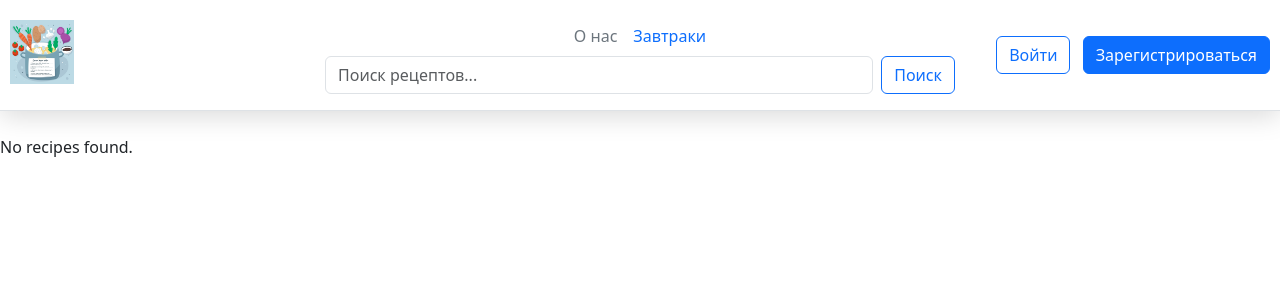
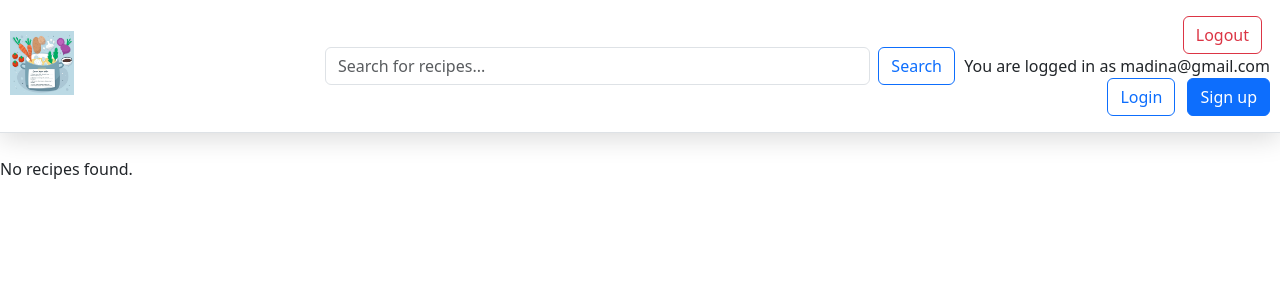
Before and after one commit to madinakuanysheva/recipes-app, a Flask app: page /main_page in a window 1280 px wide. Shown: the top 300 px of the page. Run offline with Flask 3, Linux system fonts and the light colour scheme; a user stored in the database is signed in; data that the repository does not hold is empty.

Commit message:
second version

```diff
--- a/app.py
+++ b/app.py
@@ -1,14 +1,11 @@
-from flask import Flask, render_template, request, session, redirect, url_for
+from flask import Flask, flash, redirect, render_template, request, session, url_for
 import sqlite3
 import requests
-from data_base import create_table_users
-
 
 
 app = Flask(__name__)
 app.secret_key = '123'
 
-create_table_users()
 
 @app.route('/register', methods=['GET', 'POST'])
 def register():
@@ -23,10 +20,9 @@ def register():
         conn.close()
 
         if existing_user:
-            error_message = "Пользователь с таким адресом электронной почты уже существует."
+            error_message = "A user with this username already exists."
             return render_template('register.html', error_message=error_message)
         else:
-            # Если пользователь с таким адресом электронной почты не существует, добавляем его в базу данных
             conn = sqlite3.connect('recipes.db')
             c = conn.cursor()
             c.execute("INSERT INTO users (username, password) VALUES (?, ?)", (username, password))
@@ -35,7 +31,6 @@ def register():
             return redirect(url_for('login'))
 
     return render_template('register.html')
-
 
 
 @app.route('/login', methods=['GET', 'POST'])
@@ -50,27 +45,24 @@ def login():
         conn.close()
         if user:
             session['username'] = username
-            return redirect(url_for('profile'))
+            flash('You logged in as {}'.format(username), 'success')
+            return redirect(url_for('main_page'))
         else:
-            return 'Invalid username or password'
+            flash('Invalid username or password', 'error')
+            return redirect(url_for('login'))
     return render_template('login.html')
 
-@app.route('/profile')
-def profile():
-    if 'username' in session:
-        return f'Logged in as {session["username"]}'
-    return redirect(url_for('login'))
+#@app.route('/profile')
+#def profile():
+#    if 'username' in session:
+#        return f'Logged in as {session["username"]}'
+#    return redirect(url_for('login'))
 
-# Выход пользователя
+
 @app.route('/logout')
 def logout():
     session.pop('username', None)
-    return redirect(url_for('login'))
-
-
-@app.route('/breakfast')
-def breakfast():
-    return render_template('breakfast.html')
+    return redirect(url_for('main_page'))
 
 
 def get_recipes():
@@ -79,21 +71,18 @@ def get_recipes():
         query = f'/search?q={query}'
     url = f'https://dummyjson.com/recipes{query}'
     response = requests.get(url)
-    print("get_recipes")
-    print(response)
+
     if response.status_code == 200:
         data = response.json()
         return data['recipes']
     else:
-        print('Ошибка при получении рецептов:', response.status_code)
+        print('error', response.status_code)
         return None
 
 
 @app.route('/main_page')
 def main_page():
-    print("main_page")
     recipes = get_recipes()
-
     return render_template('main_page.html', recipes=recipes)
 
 
--- a/templates/main_page.html
+++ b/templates/main_page.html
@@ -4,7 +4,7 @@
     <meta charset="UTF-8">
     <link href="https://cdn.jsdelivr.net/npm/bootstrap@5.3.3/dist/css/bootstrap.min.css" rel="stylesheet" integrity="sha384-QWTKZyjpPEjISv5WaRU9OFeRpok6YctnYmDr5pNlyT2bRjXh0JMhjY6hW+ALEwIH" crossorigin="anonymous">
     <link rel="stylesheet" href="{{ url_for('static', filename='css/main.css') }}">
-    <title>Быстро и вкусно</title>
+    <title>Recipes</title>
 </head>
 <body>
 <header class="d-flex flex-wrap align-items-center justify-content-center justify-content-md-between py-3 mb-4 border-bottom">
@@ -15,23 +15,21 @@
     </div>
 
     <div class="col-md-6">
-        <ul class="nav col-12 col-md-auto mb-2 justify-content-center mb-md-0">
-            <li><a href="#" class="nav-link px-2 link-secondary">О нас</a></li>
-            <li><a href="{{ url_for('breakfast') }}" class="nav-link px-2">Завтраки</a></li>
-        </ul>
-
         <form class="d-flex" action="{{ url_for('main_page') }}" method="get">
-            <input class="form-control me-2" type="search" name="q" placeholder="Поиск рецептов..." aria-label="Search">
-            <button class="btn btn-outline-primary" type="submit">Поиск</button>
+            <input class="form-control me-2" type="search" name="q" placeholder="Search for recipes..." aria-label="Search">
+            <button class="btn btn-outline-primary" type="submit">Search</button>
         </form>
     </div>
 
     <div class="col-md-3 text-end">
-        <a href="{{ url_for('login') }}" class="btn btn-outline-primary me-2">Войти</a>
-        <a href="{{ url_for('register') }}" class="btn btn-primary">Зарегистрироваться</a>
+        <a href="{{ url_for('logout') }}" class="btn btn-outline-danger me-2">Logout</a>
+        {% if 'username' in session %}
+            <p class="mb-0">You are logged in as {{ session['username'] }}</p>
+        {% endif %}
+        <a href="{{ url_for('login') }}" class="btn btn-outline-primary me-2">Login</a>
+        <a href="{{ url_for('register') }}" class="btn btn-primary">Sign up</a>
     </div>
 </header>
-
 
 <div class="recipes">
     {% if recipes %}
--- a/templates/recipe_detail.html
+++ b/templates/recipe_detail.html
@@ -7,13 +7,13 @@
 <body>
     <h1>{{ recipe.title }}</h1>
     <img src="{{ recipe.image }}" alt="{{ recipe.title }}">
-    <h2>Ингредиенты:</h2>
+    <h2>Ingredients:</h2>
     <ul>
         {% for ingredient in recipe.ingredients %}
             <li>{{ ingredient }}</li>
         {% endfor %}
     </ul>
-    <h2>Инструкции:</h2>
+    <h2>Instructions:</h2>
     <ol>
         {% for instruction in recipe.instructions %}
             <li>{{ instruction }}</li>
```
Also changed, not shown: templates/breakfast.html (deleted, +0 -11 lines), recipes.db.
